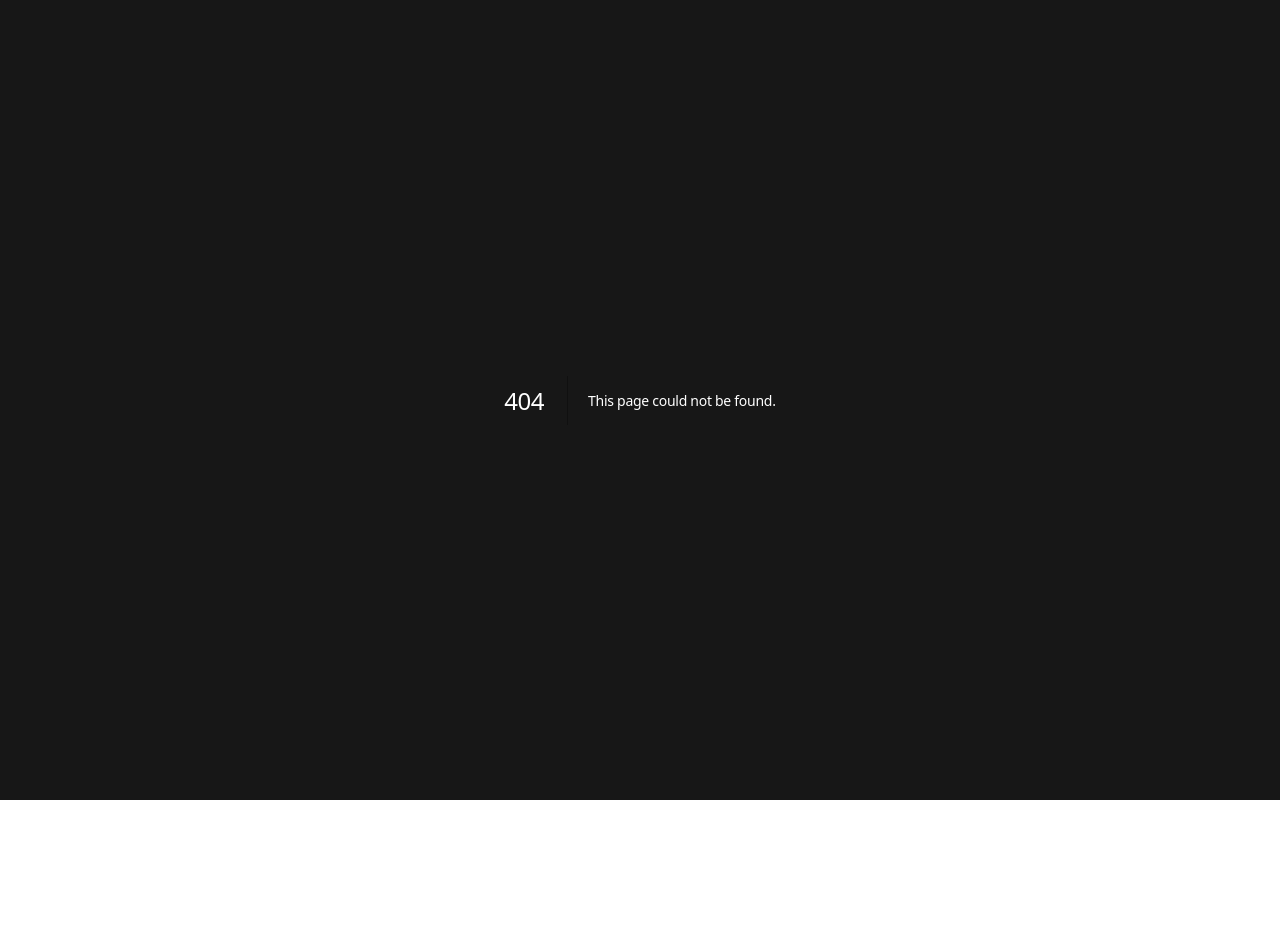
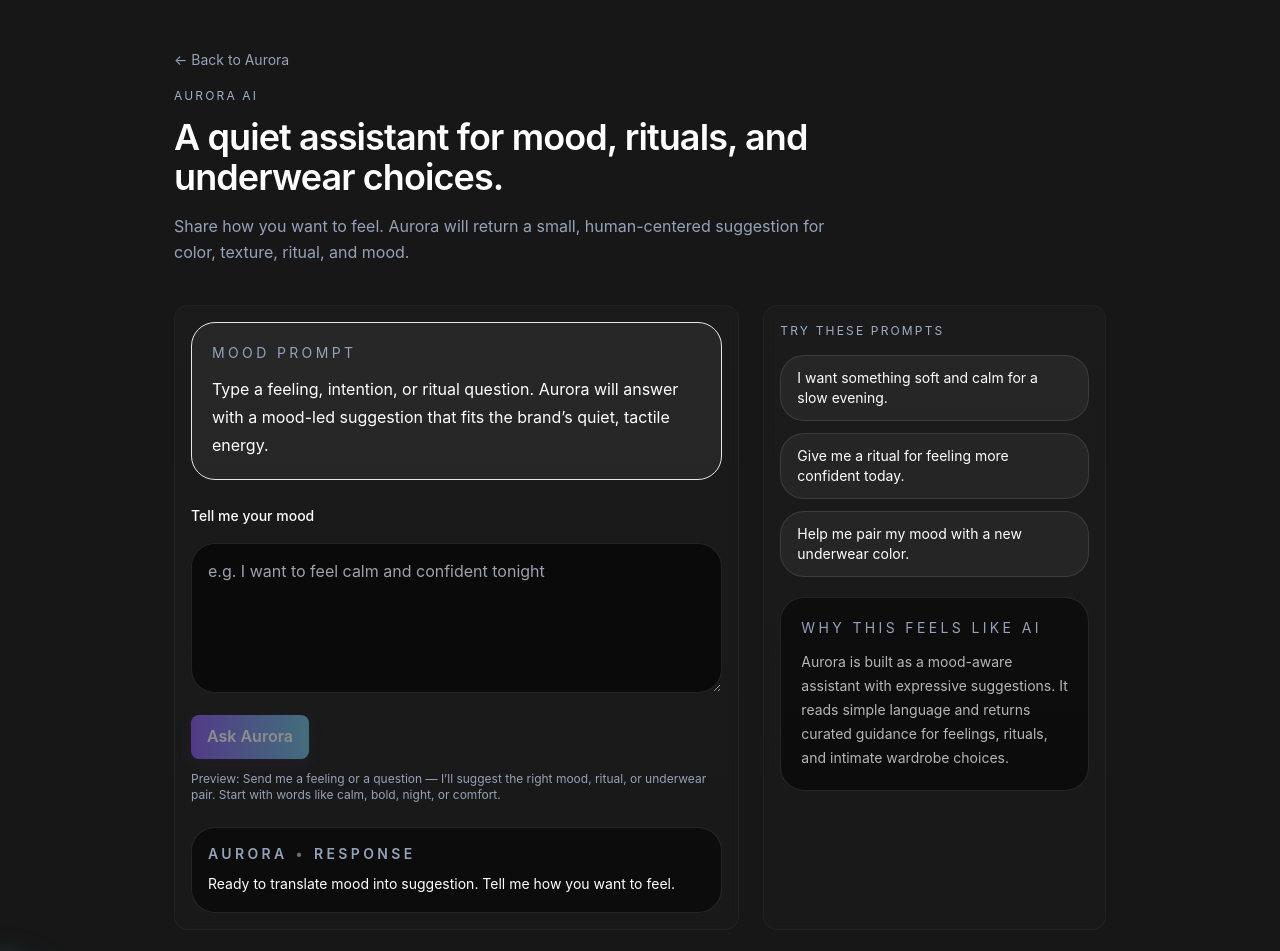
Before and after one commit to EmperorKaiDaGodKing/aurora, a Next.js app: page /ai in a window 1280 px wide. Before the commit this address had no page. Shown: the top 951 px of the page. Before the commit the page ends 800 px from the top, so only its background shows below. Built offline with nearby package versions, Linux system fonts and the light colour scheme.

Commit message:
Add Aurora AI page and integrate mood-driven suggestions feature

```diff
--- a/src/components/Header.tsx
+++ b/src/components/Header.tsx
@@ -7,6 +7,7 @@ const NAV: NavLink[] = [
   { href: '/', label: 'Home' },
   { href: '/features', label: 'Features' },
   { href: '/gallery', label: 'Gallery' },
+  { href: '/ai', label: 'Aurora AI' },
   { href: 'https://github.com/EmperorKaiDaGodKing/aurora', label: 'GitHub' },
 ];
 
--- a/src/pages/_app.tsx
+++ b/src/pages/_app.tsx
@@ -1,6 +1,7 @@
 import '@/styles/globals.css';
 import type { AppProps } from 'next/app';
 import Head from 'next/head';
+import Link from 'next/link';
 import React from 'react';
 
 export default function MyApp({ Component, pageProps }: AppProps) {
@@ -14,6 +15,18 @@ export default function MyApp({ Component, pageProps }: AppProps) {
 
       <div className="min-h-screen bg-neutral-900 text-neutral-100 antialiased">
         <Component {...pageProps} />
+        <Link href="/ai">
+          <a
+            className="aurora-launch-button fixed bottom-6 right-6 inline-flex h-14 w-14 items-center justify-center rounded-full text-white shadow-[0_22px_50px_rgba(56,189,248,0.22)] transition duration-200 ease-out hover:scale-105 focus-visible:outline-none focus-visible:ring-4 focus-visible:ring-violet-500/30"
+            aria-label="Launch Aurora AI"
+            title="Launch Aurora AI"
+          >
+            <svg viewBox="0 0 24 24" className="h-6 w-6" fill="none" stroke="currentColor" strokeWidth="2" strokeLinecap="round" strokeLinejoin="round">
+              <path d="M3 15c2.1-2.8 4.5-4.4 7.2-4.8 2.7-.4 5.3.8 7.8 3.6" />
+              <path d="M3 12c2.1-2.6 4.8-4 7.3-4.1 2.5-.1 5 1 7.6 3.8" />
+            </svg>
+          </a>
+        </Link>
       </div>
     </>
   );
--- /dev/null
+++ b/src/pages/ai.tsx
@@ -0,0 +1,155 @@
+import Head from 'next/head';
+import Link from 'next/link';
+import { useMemo, useState } from 'react';
+
+const PROMPTS = [
+  'I want something soft and calm for a slow evening.',
+  'Give me a ritual for feeling more confident today.',
+  'Help me pair my mood with a new underwear color.',
+];
+
+const RESPONSE_PATTERNS: Array<[RegExp, string]> = [
+  [/(calm|quiet|rest|slow|soft)/i, 'A linen set in muted lavender with a candle-lit ritual will keep your core calm and grounded. Try a slow breath sequence before slipping into a cozy layer.'],
+  [/(bold|confident|power|dangerous|edge)/i, 'Reach for a saturated jewel tone and pair it with music that makes you move with intention. A quick power pose and a dark berry ritual will help you wear the mood like armor.'],
+  [/(warm|cozy|comfort|safe)/i, 'Choose a plush texture in warm neutrals, then build a tiny comfort ritual around touch: soft fabric, a warm drink, and a gentle stretch.'],
+  [/(energetic|bright|playful|fun)/i, 'Bright color, spark, and a ritual that starts with movement will amplify that energy. Think citrus notes, quick pulse work, and a confident compliment to yourself.'],
+  [/(night|dream|rest)/i, 'A muted midnight palette and a quiet ritual with dim light, deep breaths, and a journal prompt can ease you into night.'],
+];
+
+function generateAssistantResponse(message: string) {
+  const trimmed = message.trim();
+  if (!trimmed) return 'Send me a feeling or a question — I’ll suggest the right mood, ritual, or underwear pair. Start with words like calm, bold, night, or comfort.';
+
+  for (const [pattern, response] of RESPONSE_PATTERNS) {
+    if (pattern.test(trimmed)) return response;
+  }
+
+  return 'Aurora hears your intent. For mood-driven suggestions, try describing how you want to feel, whether it is calm, bold, cozy, or energetic.';
+}
+
+export default function AI() {
+  const [message, setMessage] = useState('');
+  const [history, setHistory] = useState<Array<{ role: 'user' | 'assistant'; text: string }>>([
+    { role: 'assistant', text: 'Ready to translate mood into suggestion. Tell me how you want to feel.' },
+  ]);
+  const [isThinking, setIsThinking] = useState(false);
+
+  const canSend = message.trim().length > 0;
+  const responsePreview = useMemo(() => generateAssistantResponse(message), [message]);
+
+  const sendMessage = (event?: React.FormEvent<HTMLFormElement>) => {
+    event?.preventDefault();
+    const trimmed = message.trim();
+    if (!trimmed) return;
+
+    setIsThinking(true);
+    setHistory((prev) => [...prev, { role: 'user', text: trimmed }]);
+    setMessage('');
+
+    window.setTimeout(() => {
+      setHistory((prev) => [...prev, { role: 'assistant', text: generateAssistantResponse(trimmed) }]);
+      setIsThinking(false);
+    }, 260);
+  };
+
+  return (
+    <>
+      <Head>
+        <title>Aurora AI — mood assistant</title>
+        <meta name="description" content="Aurora AI helps you turn feeling into curated underwear and ritual suggestions." />
+      </Head>
+
+      <main className="container py-12">
+        <div className="mb-10 space-y-4">
+          <Link href="/">
+            <a className="text-sm text-muted hover:text-white transition-colors">← Back to Aurora</a>
+          </Link>
+          <div className="max-w-2xl">
+            <p className="kicker">Aurora AI</p>
+            <h1 className="mt-3 text-4xl font-semibold tracking-tight text-white">A quiet assistant for mood, rituals, and underwear choices.</h1>
+            <p className="mt-4 text-muted leading-relaxed">
+              Share how you want to feel. Aurora will return a small, human-centered suggestion for color, texture, ritual, and mood.
+            </p>
+          </div>
+        </div>
+
+        <div className="grid gap-6 lg:grid-cols-[1.65fr_1fr]">
+          <section className="card p-6">
+            <div className="space-y-6">
+              <div className="rounded-3xl border border-white/6 bg-white/5 p-5">
+                <p className="text-sm uppercase tracking-[0.24em] text-muted">Mood prompt</p>
+                <p className="mt-3 text-base leading-7 text-white">
+                  Type a feeling, intention, or ritual question. Aurora will answer with a mood-led suggestion that fits the brand’s quiet, tactile energy.
+                </p>
+              </div>
+
+              <form onSubmit={sendMessage} className="space-y-4">
+                <label htmlFor="message" className="text-sm font-medium text-white">
+                  Tell me your mood
+                </label>
+                <textarea
+                  id="message"
+                  rows={5}
+                  value={message}
+                  onChange={(event) => setMessage(event.target.value)}
+                  className="w-full rounded-3xl border border-white/10 bg-black/60 px-4 py-4 text-white outline-none transition focus:border-accent/70"
+                  placeholder="e.g. I want to feel calm and confident tonight"
+                />
+                <div className="flex flex-wrap items-center justify-between gap-3">
+                  <button
+                    type="submit"
+                    disabled={!canSend || isThinking}
+                    className="btn-primary disabled:cursor-not-allowed disabled:opacity-50"
+                  >
+                    {isThinking ? 'Listening...' : 'Ask Aurora'}
+                  </button>
+                  <p className="text-xs text-muted">Preview: {responsePreview}</p>
+                </div>
+              </form>
+
+              <div className="space-y-3">
+                {history.map((entry, index) => (
+                  <div key={`${entry.role}-${index}`} className="rounded-3xl border border-white/10 bg-black/50 p-4">
+                    <div className="mb-2 flex items-center gap-2 text-sm font-semibold uppercase tracking-[0.24em] text-muted">
+                      <span>{entry.role === 'user' ? 'You' : 'Aurora'}</span>
+                      <span className="text-white/40">•</span>
+                      <span>{entry.role === 'user' ? 'prompt' : 'response'}</span>
+                    </div>
+                    <p className="whitespace-pre-wrap text-sm leading-6 text-white">{entry.text}</p>
+                  </div>
+                ))}
+              </div>
+            </div>
+          </section>
+
+          <aside className="card p-6">
+            <div className="space-y-5">
+              <div>
+                <p className="kicker">Try these prompts</p>
+                <div className="mt-4 grid gap-3">
+                  {PROMPTS.map((prompt) => (
+                    <button
+                      key={prompt}
+                      type="button"
+                      className="rounded-3xl border border-white/10 bg-white/5 px-4 py-3 text-left text-sm text-white transition hover:border-accent/60 hover:bg-white/10"
+                      onClick={() => setMessage(prompt)}
+                    >
+                      {prompt}
+                    </button>
+                  ))}
+                </div>
+              </div>
+
+              <div className="rounded-3xl border border-white/10 bg-black/50 p-5">
+                <p className="text-sm uppercase tracking-[0.24em] text-muted">Why this feels like AI</p>
+                <p className="mt-3 text-sm leading-6 text-white/70">
+                  Aurora is built as a mood-aware assistant with expressive suggestions. It reads simple language and returns curated guidance for feelings, rituals, and intimate wardrobe choices.
+                </p>
+              </div>
+            </div>
+          </aside>
+        </div>
+      </main>
+    </>
+  );
+}
--- a/src/pages/index.tsx
+++ b/src/pages/index.tsx
@@ -1,4 +1,5 @@
 import Head from 'next/head';
+import Link from 'next/link';
 
 export default function Home() {
   return (
@@ -13,9 +14,11 @@ export default function Home() {
           Mood-driven underwear and ritual suggestions — quiet, tactile, and a little dangerous.
         </p>
         <section>
-          <button style={{padding: '12px 18px', background: '#8b5cf6', color: '#fff', borderRadius: 8, border: 'none'}}>
-            Start the mood quiz
-          </button>
+          <Link href="/ai">
+            <a style={{padding: '12px 18px', background: '#8b5cf6', color: '#fff', borderRadius: 8, border: 'none', textDecoration: 'none'}}>
+              Start the AI assistant
+            </a>
+          </Link>
         </section>
       </main>
     </>
--- a/src/styles/globals.css
+++ b/src/styles/globals.css
@@ -120,3 +120,51 @@ small {
   .container { padding-left: 16px; padding-right: 16px; }
   h1 { font-size: 1.75rem; }
 }
+
+.aurora-launch-button {
+  background: radial-gradient(circle at 30% 20%, rgba(134,239,172,0.95), transparent 28%), linear-gradient(135deg, #8b5cf6 0%, #34d399 100%);
+  animation: auroraPulse 3.2s ease-in-out infinite;
+}
+
+@keyframes auroraPulse {
+  0%, 100% {
+    transform: translateY(0) scale(1);
+    box-shadow: 0 22px 50px rgba(56,189,248,0.22);
+  }
+  50% {
+    transform: translateY(-2px) scale(1.03);
+    box-shadow: 0 26px 60px rgba(56,189,248,0.28);
+  }
+}
+
+.aurora-launch-button {
+  position: relative;
+  overflow: visible;
+}
+
+.aurora-launch-button::after {
+  content: '';
+  position: absolute;
+  inset: -8px;
+  border-radius: 9999px;
+  background: radial-gradient(circle, rgba(134,239,172,0.35), transparent 55%);
+  filter: blur(14px);
+  opacity: 0.85;
+  pointer-events: none;
+}
+
+.aurora-launch-button {
+  background: radial-gradient(circle at 30% 20%, rgba(134,239,172,0.95), transparent 28%), linear-gradient(135deg, #8b5cf6 0%, #34d399 100%);
+  animation: auroraPulse 3.2s ease-in-out infinite;
+}
+
+@keyframes auroraPulse {
+  0%, 100% {
+    transform: translateY(0) scale(1);
+    box-shadow: 0 22px 50px rgba(56,189,248,0.22);
+  }
+  50% {
+    transform: translateY(-2px) scale(1.02);
+    box-shadow: 0 26px 60px rgba(56,189,248,0.28);
+  }
+}
```
